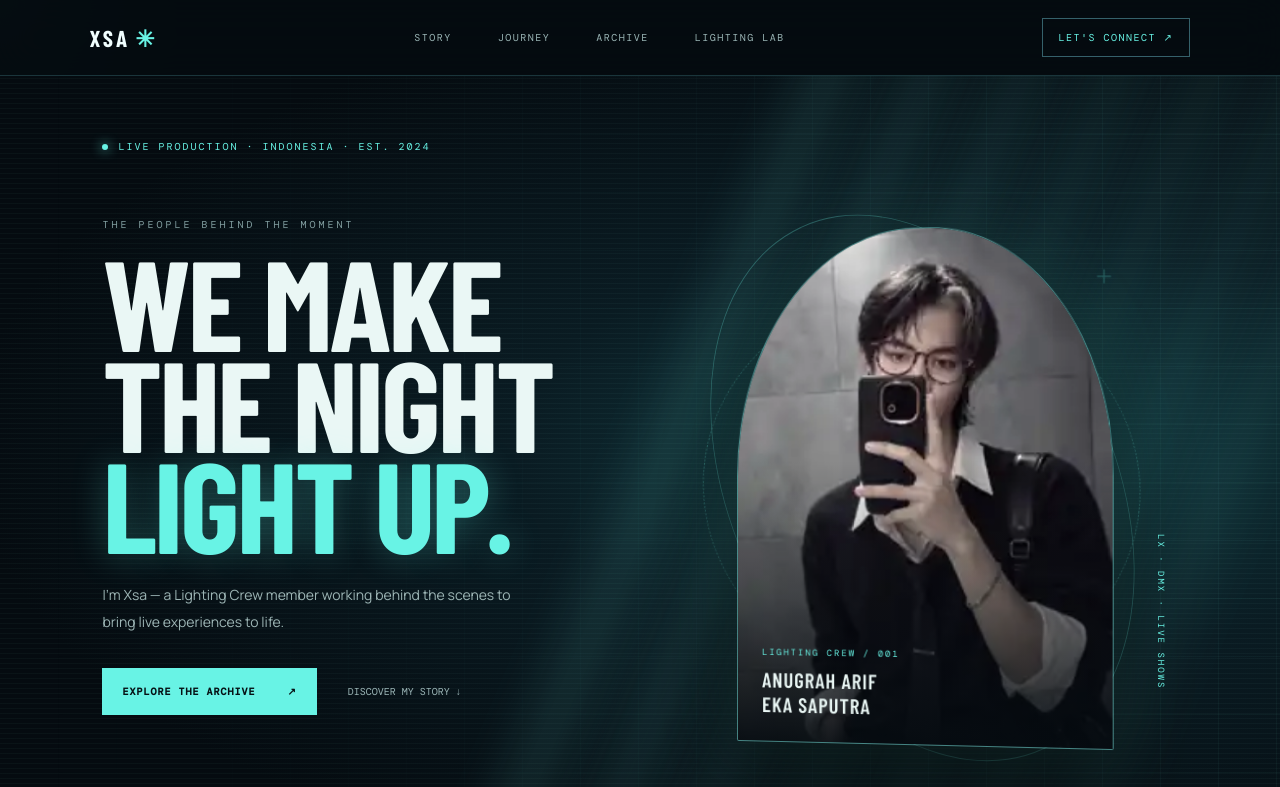
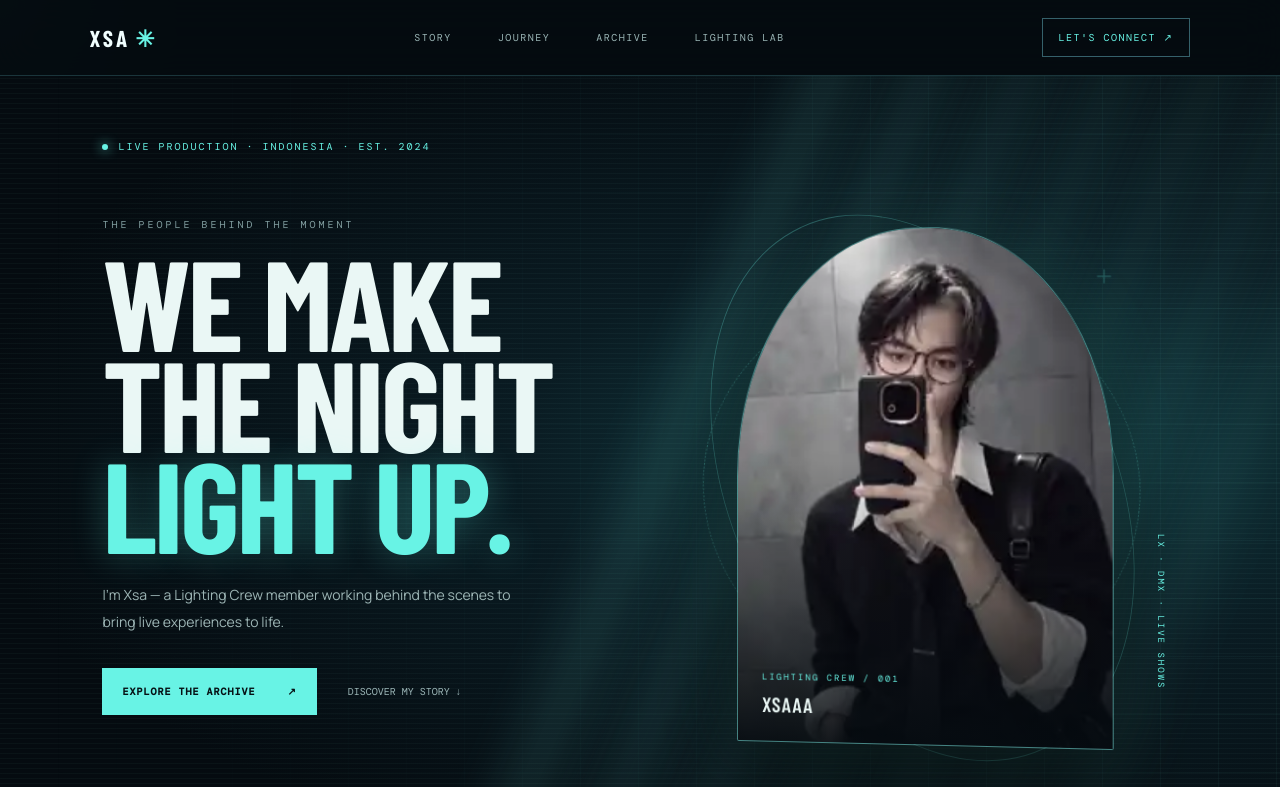
Before and after one commit to A-ksara/Xsaaa, a React (Vite) app: page / in a window 1280 px wide. Shown: the top 787 px of the page. Built offline with nearby package versions, Linux system fonts and the light colour scheme; a web font is replaced by a local one.

Commit message:
Remove legal name from profile portrait overlay

```diff
--- a/src/App.jsx
+++ b/src/App.jsx
@@ -78,7 +78,7 @@ export default function App(){
  <section className="hero" id="top" ref={hero}>
   <div className="stagegrid"/><div className="scanline"/><div className="beams">{Array.from({length:7},(_,i)=><i key={i} style={{"--i":i}}/>)}</div>
   <div className="hero-inner"><div className="hero-copy"><div className="eyebrow"><i/> LIVE PRODUCTION · INDONESIA · EST. 2024</div><div className="micro">THE PEOPLE BEHIND THE MOMENT</div><h1>WE MAKE<br/>THE NIGHT<br/><em>LIGHT UP.</em></h1><p className="intro">I'm Xsa — a Lighting Crew member working behind the scenes to bring live experiences to life.</p><div className="actions"><button className="primary" onClick={()=>jump("archive")}>EXPLORE THE ARCHIVE <b>↗</b></button><button className="textbtn" onClick={()=>jump("story")}>DISCOVER MY STORY ↓</button></div><div className="stats"><div><b>48</b><small>SHOWS LOGGED</small></div><div><b>03</b><small>YEARS IN THE FIELD</small></div><div><b>∞</b><small>WAYS TO CREATE</small></div></div></div>
-  <div className="hero-art"><div className="orbit o1"/><div className="orbit o2"/><div className="portrait"><img src={portrait} alt="Xsa portrait"/><div className="portraittag"><small>LIGHTING CREW / 001</small><b>ANUGRAH ARIF<br/>EKA SAPUTRA</b></div></div><div className="sidecode">LX · DMX · LIVE SHOWS</div><div className="crosshair">＋</div></div></div>
+  <div className="hero-art"><div className="orbit o1"/><div className="orbit o2"/><div className="portrait"><img src={portrait} alt="Xsa portrait"/><div className="portraittag"><small>LIGHTING CREW / 001</small><b>XSAAA</b></div></div><div className="sidecode">LX · DMX · LIVE SHOWS</div><div className="crosshair">＋</div></div></div>
   <div className="hero-bottom"><span>01 / INTRODUCTION</span><span>SCROLL TO ENTER THE EXPERIENCE ↓</span><span>JAKARTA · ID</span></div>
  </section>
  <section className="story section" id="story"><Reveal><div className="label">01 — THE PERSON / ABOUT</div><div className="storygrid"><div><p className="overline">MORE THAN WHAT HAPPENS ON STAGE.</p><h2>THE SHOW IS<br/>THE <em>RESULT.</em></h2></div><div className="storytext"><p className="big">I'm Xsaaa (Xsa), a Lighting Crew based in Indonesia.</p><p>My work focuses on fixture installation, DMX addressing, cable management, equipment preparation, and on-site troubleshooting — helping turn production plans into moments people remember.</p><p>I enjoy fast-paced production environments where precision, teamwork, communication, and problem-solving matter.</p><div className="chips"><span>PRECISION</span><span>TEAMWORK</span><span>EXECUTION</span><span>CONTINUOUS LEARNING</span></div></div></div></Reveal></section>
```
